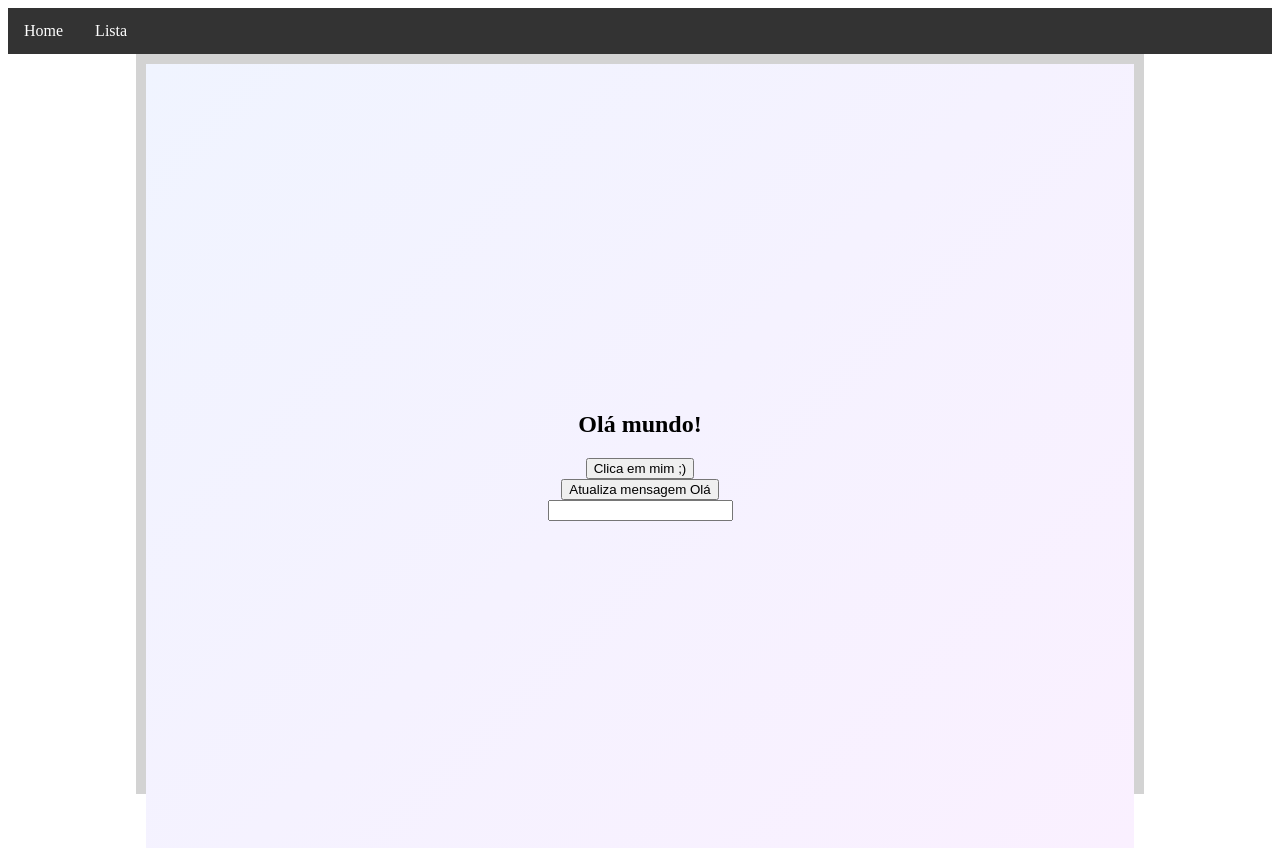
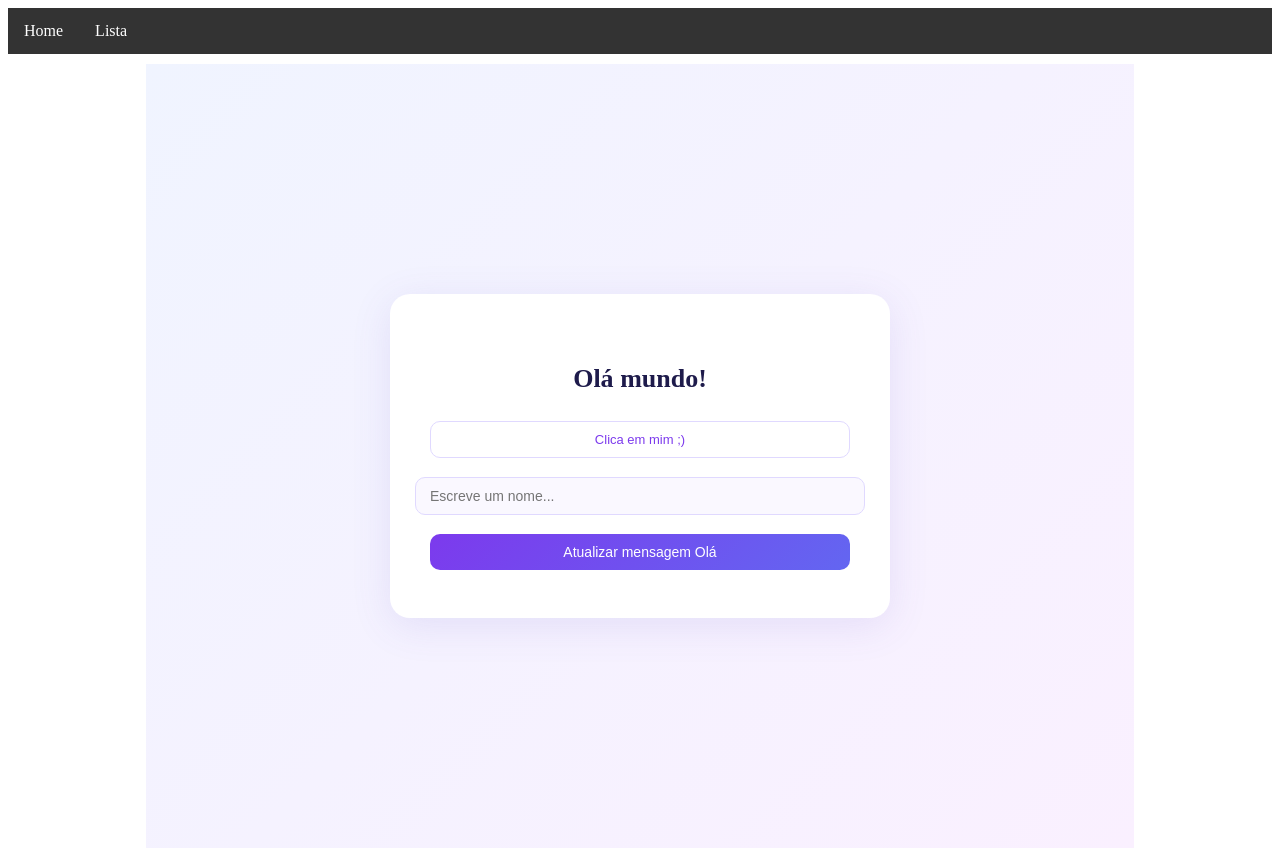
Before and after one commit to Drakgos/Tarefa-Lista, a Next.js app: page / in a window 1280 px wide. Built offline with nearby package versions, Linux system fonts and the light colour scheme.

Commit message:
Mudanças no globall css

```diff
--- a/src/app/globals.css
+++ b/src/app/globals.css
@@ -1,9 +1,9 @@
-.mainPage{
+.mainPage {
   margin-left: 10vw;
   margin-right: 10vw;
   height: 90vh;
   padding: 10px;
-  background-color: lightgray;
+  /* remove o background-color: lightgray daqui */
 }
 
 ul {
@@ -14,9 +14,7 @@ ul {
   background-color: #333333;
 }
 
-ul li {
-  float: left;
-}
+ul li { float: left; }
 
 ul li a {
   display: block;
@@ -26,6 +24,4 @@ ul li a {
   text-decoration: none;
 }
 
-ul li a:hover {
-  background-color: #111111;
-}
+ul li a:hover { background-color: #111111; }
--- a/src/app/page.js
+++ b/src/app/page.js
@@ -21,23 +21,26 @@ export default function Home() {
         () => { setName(input)}
 
     return (
-    <div className={styles.page}>
-      <main className={styles.main}>
-        <h2>Olá {name}</h2>
+        <div className={styles.main}>
+            <div className={styles.card}>
+                <h2 className={styles.greeting}>Olá {name}</h2>
 
-          <button className={styles.btnCust} onClick={
-              () => {setName("MUNDO!!!!")}
-          }>
-              Clica em mim ;)
-          </button>
+                <button className={styles.btnGhost} onClick={() => setName("MUNDO!!!!")}>
+                    Clica em mim ;)
+                </button>
 
-          <button className={styles.btnCust} onClick={atualizaMensagemOla}>
-              Atualiza mensagem Olá
-          </button>
+                <input
+                    className={styles.inputCust}
+                    value={input}
+                    onChange={(evt) => setInput(evt.target.value)}
+                    placeholder="Escreve um nome..."
+                />
 
-          <input value={input}
-                 onChange={(evt) => setInput(evt.target.value)} />
-      </main>
-    </div>
+                <button className={styles.btnPrimary} onClick={atualizaMensagemOla}>
+                    Atualizar mensagem Olá
+                </button>
+            </div>
+        </div>
+
   );
 }
--- a/src/app/page.module.css
+++ b/src/app/page.module.css
@@ -4,7 +4,6 @@
   align-items: center;
   justify-content: center;
   min-height: 90vh;
-  gap: 0;
   padding: 2rem;
   background: linear-gradient(135deg, #f0f4ff 0%, #faf0ff 100%);
 }
@@ -18,4 +17,60 @@
   display: flex;
   flex-direction: column;
   align-items: center;
+  gap: 1.2rem;
+  box-shadow: 0 8px 40px rgba(100, 80, 200, 0.12);
 }
+
+.greeting {
+  font-size: 26px;
+  font-weight: 600;
+  color: #1e1b4b;
+  margin-bottom: 0.5rem;
+}
+
+.inputCust {
+  width: 100%;
+  padding: 10px 14px;
+  border-radius: 10px;
+  border: 1.5px solid #e0d9ff;
+  font-size: 14px;
+  outline: none;
+  color: #1e1b4b;
+  background: #faf8ff;
+  transition: border-color 0.2s;
+}
+
+.inputCust:focus {
+  border-color: #7c3aed;
+  background: white;
+}
+
+.btnPrimary {
+  width: 100%;
+  padding: 10px 0;
+  border-radius: 10px;
+  border: none;
+  background: linear-gradient(135deg, #7c3aed, #6366f1);
+  color: white;
+  font-size: 14px;
+  font-weight: 500;
+  cursor: pointer;
+  transition: opacity 0.2s;
+}
+
+.btnPrimary:hover { opacity: 0.9; }
+
+.btnGhost {
+  width: 100%;
+  padding: 10px 0;
+  border-radius: 10px;
+  border: 1.5px solid #e0d9ff;
+  background: transparent;
+  color: #7c3aed;
+  font-size: 13px;
+  font-weight: 500;
+  cursor: pointer;
+  transition: background 0.2s;
+}
+
+.btnGhost:hover { background: #f5f0ff; }
```
